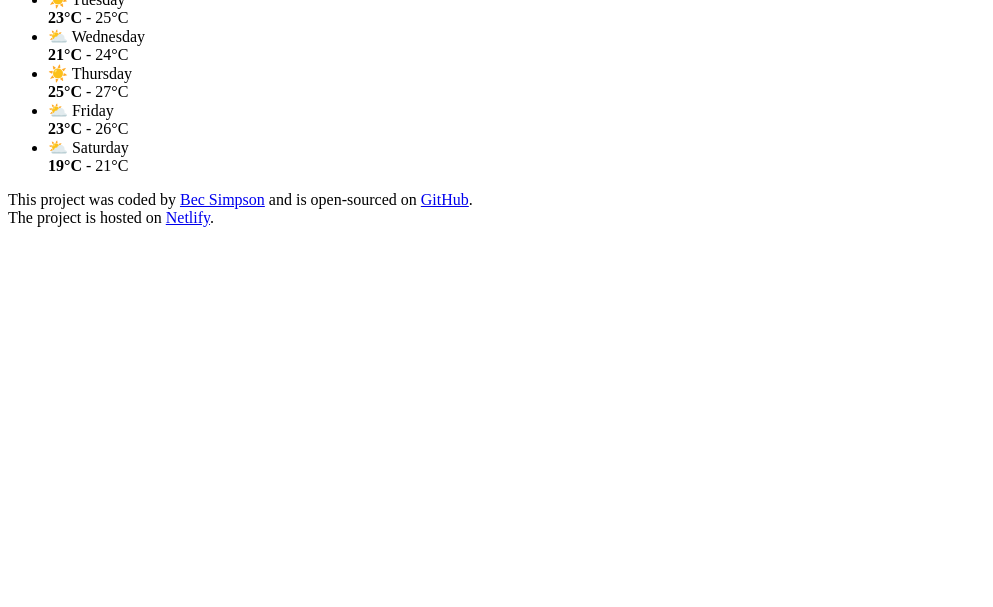
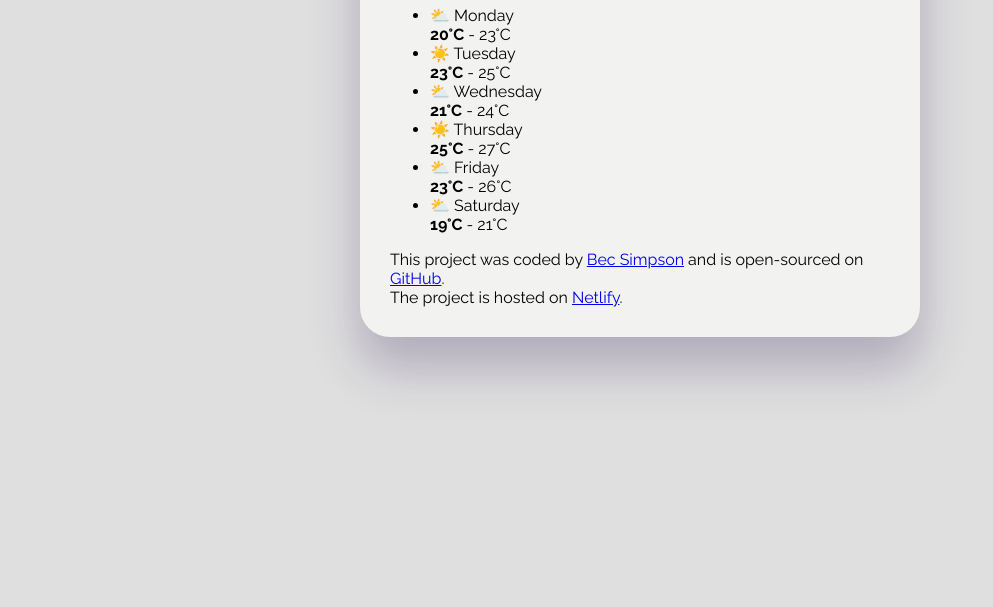
Before and after one commit to BECSIMP/whats-the-weather-app, a plain HTML site: page index.html in a window 1280 px wide. Shown: the part 193-800 px from the top of the page, without its empty margins (0-993 px from the left). Drawn offline with Linux system fonts and the light colour scheme.

Commit message:
Styled the main container & added custom font.

```diff
--- a/index.html
+++ b/index.html
@@ -4,6 +4,12 @@
     <meta charset="UTF-8" />
     <meta name="viewport" content="width=device-width, initial-scale=1.0" />
     <title>What's the Weather App</title>
+    <link rel="preconnect" href="https://fonts.googleapis.com" />
+    <link rel="preconnect" href="https://fonts.gstatic.com" crossorigin />
+    <link
+      href="https://fonts.googleapis.com/css2?family=Raleway:ital,wght@0,100..900;1,100..900&display=swap"
+      rel="stylesheet"
+    />
     <link rel="stylesheet" href="src/style.css" />
   </head>
   <body>
--- a/src/style.css
+++ b/src/style.css
@@ -0,0 +1,12 @@
+body {
+  background-color: #dfdfdf;
+  font-family: "Raleway", sans-serif;
+}
+.full-page-container {
+  margin: 30px auto;
+  background-color: #f2f2f0;
+  width: 500px;
+  padding: 30px;
+  box-shadow: 0 30px 50px rgba(65, 50, 100, 0.3);
+  border-radius: 30px;
+}
```
